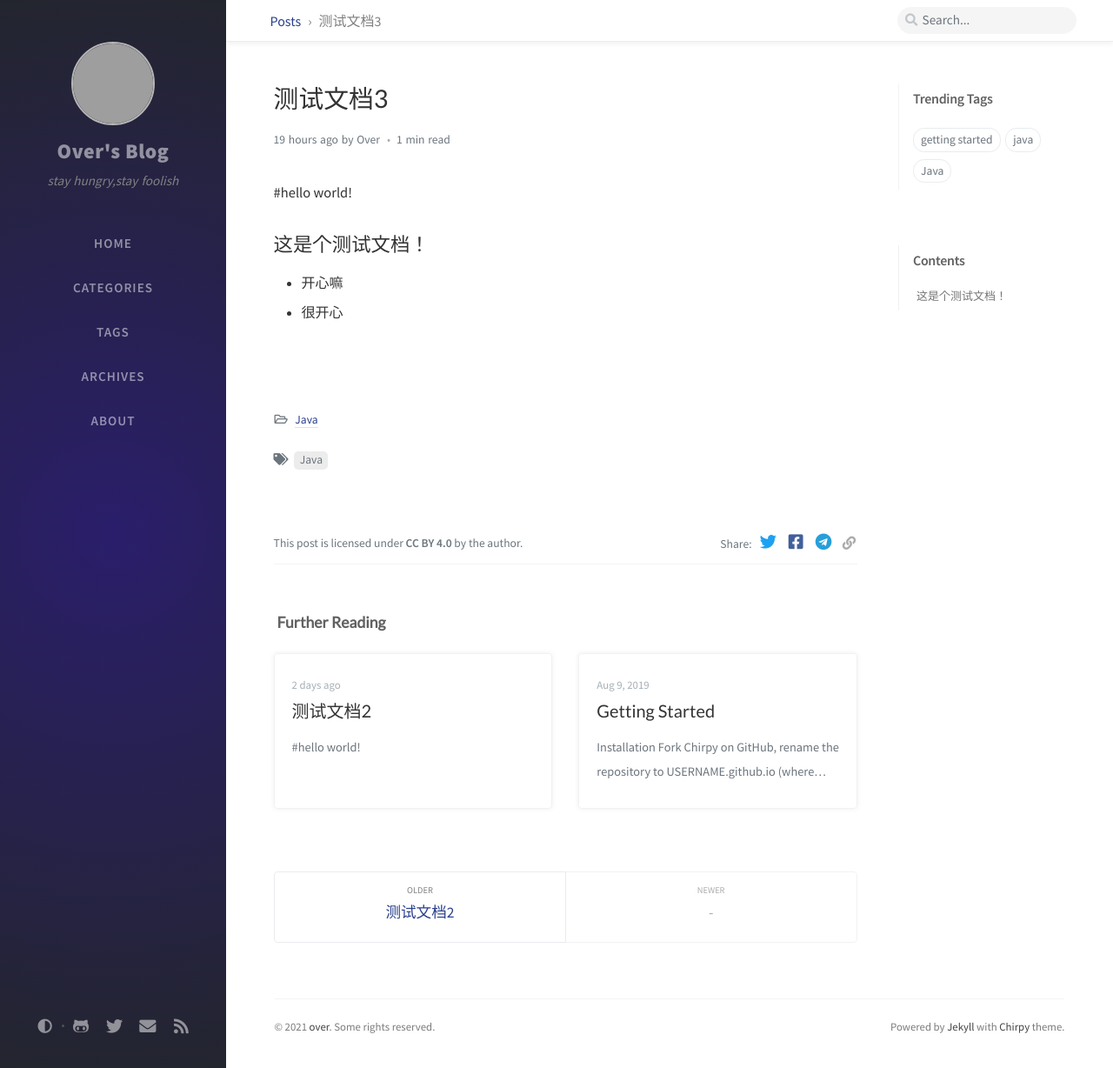
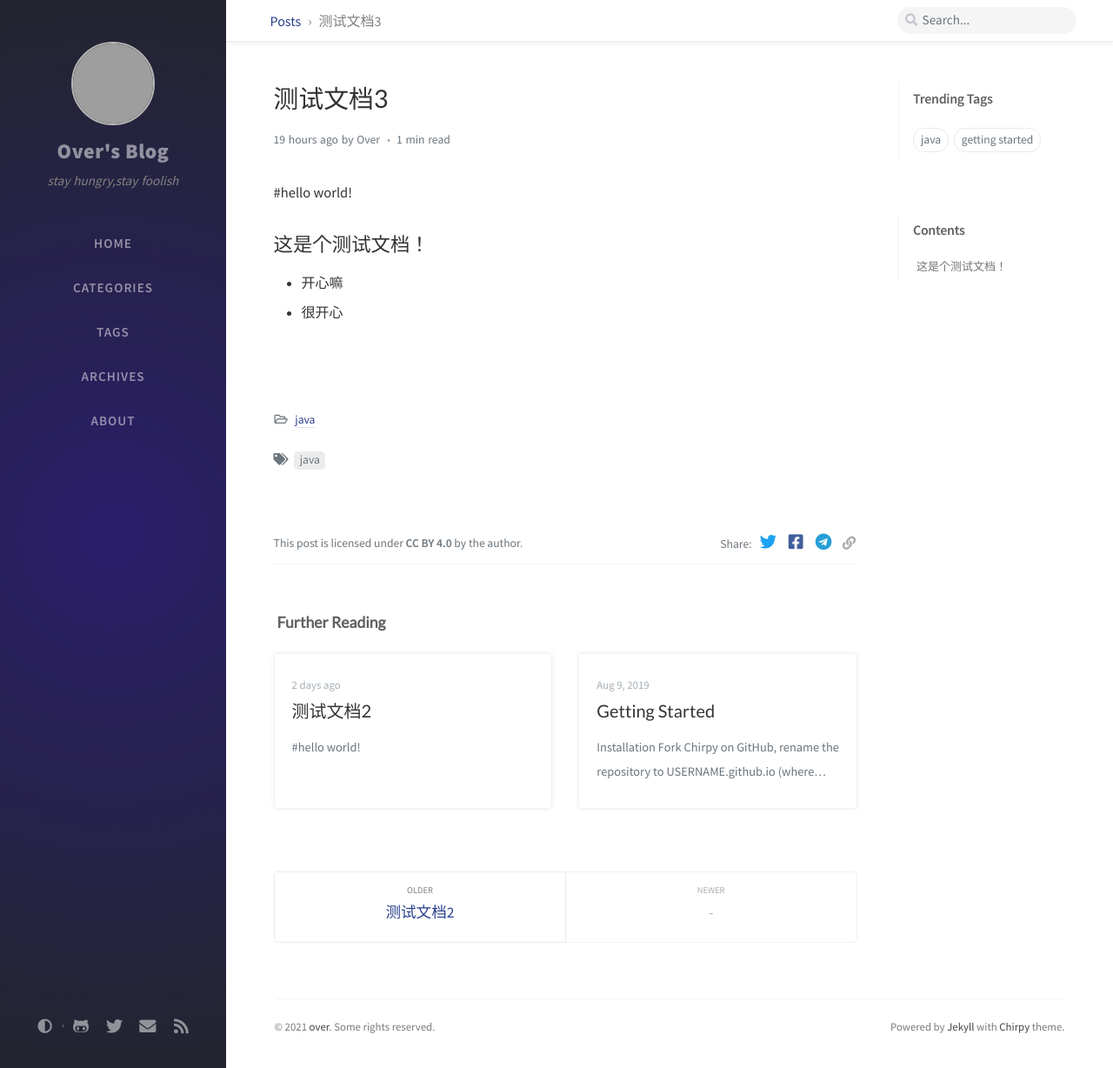
Before and after one commit to over-space/over-space.github.io, a Jekyll site: the page built from _posts/2021-4-9-the-post-3819.md, in a window 1280 px wide and 1228 px high. Shown: the whole window at 87% size. Built offline with Jekyll 4.4.1, drawn with Linux system fonts in a browser that asks for light colours; nearby versions of some CDN libraries; comment, search, counter and statistics services are not loaded; part of the change alters nothing that is shown; grey boxes are pictures that could not be loaded.

Commit message:
update from Jekyller

```diff
--- a/_posts/2021-4-9-the-post-3819.md
+++ b/_posts/2021-4-9-the-post-3819.md
@@ -1,15 +1,15 @@
 ---
 categories:
-  - Java
+  - java
 tags:
-  - Java
+  - java
 comment:
 info:
 date: '2021-4-9'
 type: post
 layout: post
 published: true
-sha:
+sha: b5244b9691de7b9b17d843a523a835ecb3712739
 slug: the-post-3819
 title: 测试文档3
 
```
